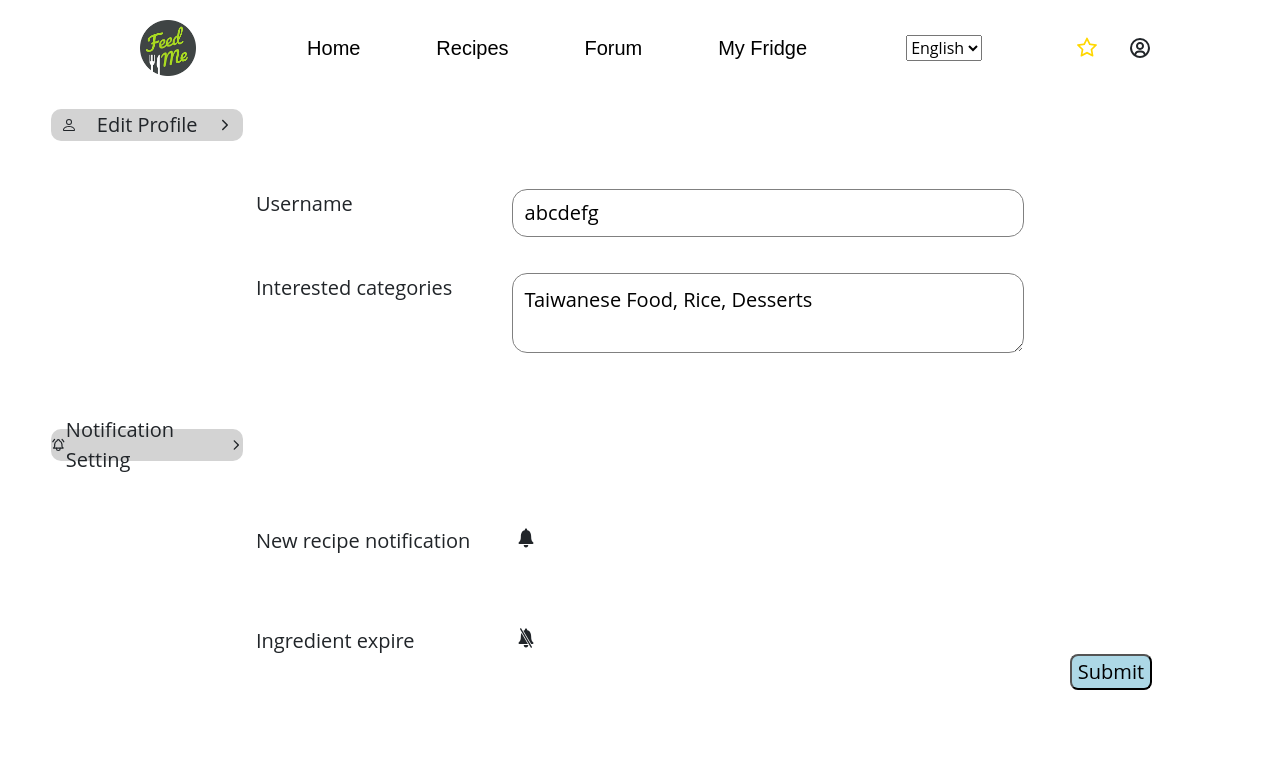
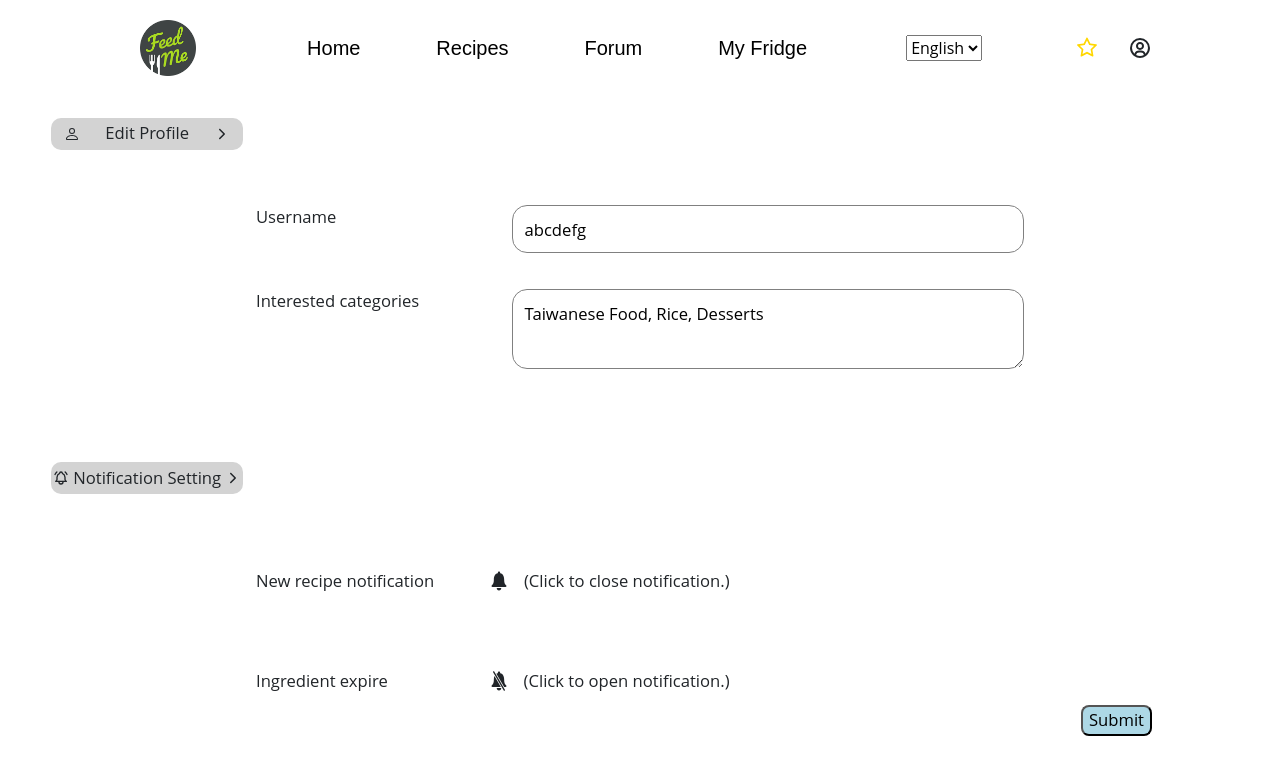
Before and after one commit to maxyhwu/feedme, a React (Create React App) app in the folder frontend/: page /settings in a window 1280 px wide. Shown: the top 774 px of the page. Built offline with nearby package versions, Linux system fonts and the light colour scheme; no server answers.

Commit message:
add text

```diff
--- a/frontend/src/Settings/Settings.css
+++ b/frontend/src/Settings/Settings.css
@@ -7,11 +7,11 @@
     flex-direction: column;
     justify-content: flex-start;
     font-family: Poppins;
-    font-size: 20px;
+    font-size: 1.3vw;
 }
 
 .feild {
-    height: 40vh;
+    height: 45vh;
     width: 100vw;
 
     position: relative;
@@ -104,9 +104,25 @@
 #noti {
     height: 3vh;
     width: 3vh;
-    right: 38vw;
+    /* right: 38vw; */
 
     position: relative;
+}
+
+#hints {
+    left: 1vw;
+
+    position: relative;
+}
+
+.notiBlock{
+    right: 24vw;
+
+    position: relative;
+    display: flex;
+    flex-direction: row;
+    justify-content: flex-start;
+    align-items: flex-start;
 }
 
 .submit-container {
--- a/frontend/src/Settings/Settings.js
+++ b/frontend/src/Settings/Settings.js
@@ -1,5 +1,6 @@
 import React, { useState } from "react";
 import { useNavigate } from "react-router-dom";
+
 // icons
 import {
   IoIosArrowForward,
@@ -8,8 +9,9 @@ import {
 } from "react-icons/io";
 import { BsPerson } from "react-icons/bs";
 import { TbBellRinging } from "react-icons/tb";
-import { BiFridge } from "react-icons/bi";
-// import css
+// import { BiFridge } from "react-icons/bi";
+
+//import css
 import "./Settings.css";
 
 const Settings = () => {
@@ -20,7 +22,7 @@ const Settings = () => {
     "Taiwanese Food, Rice, Desserts"
   );
   // fridge items hook
-  const [FridgeItems, setFridgeItems] = useState("1 carrot, 3 eggs");
+  // const [FridgeItems, setFridgeItems] = useState("1 carrot, 3 eggs");
   // notification hooks
   const [RecipeNoti, setRecipeNoti] = useState(false);
   const [IngredNoti, setIngredNoti] = useState(true);
@@ -33,10 +35,11 @@ const Settings = () => {
     // console.log(FridgeItems);
   };
 
-  const navigate = useNavigate()
+  // change page
+  const navigate = useNavigate();
   const changePage = () => {
-    navigate('/mypage')
-  }
+    navigate("/mypage");
+  };
 
   // // handleQueryChange function
   // const handleQueryChange = async () => {
@@ -122,29 +125,41 @@ const Settings = () => {
             <div className="flex-container">
               <div>New recipe notification</div>
               {IngredNoti ? (
+                <div className="notiBlock">
                   <IoIosNotifications
                     id="noti"
                     onClick={() => setIngredNoti(false)}
                   />
+                  <div id="hints">(Click to close notification.)</div>
+                </div>
               ) : (
+                <div className="notiBlock">
                   <IoIosNotificationsOff
                     id="noti"
                     onClick={() => setIngredNoti(true)}
                   />
+                  <div id="hints">(Click to open notification.)</div>
+                </div>
               )}
             </div>
             <div className="flex-container">
               <div>Ingredient expire</div>
               {RecipeNoti ? (
+                <div className="notiBlock">
                   <IoIosNotifications
                     id="noti"
                     onClick={() => setRecipeNoti(false)}
                   />
+                  <div id="hints">(Click to close notification.)</div>
+                </div>
               ) : (
+                <div className="notiBlock">
                   <IoIosNotificationsOff
                     id="noti"
                     onClick={() => setRecipeNoti(true)}
                   />
+                  <div id="hints">(Click to open notification.)</div>
+                </div>
               )}
             </div>
           </div>
```
Lines whose indentation alone changed are shown as unchanged.
